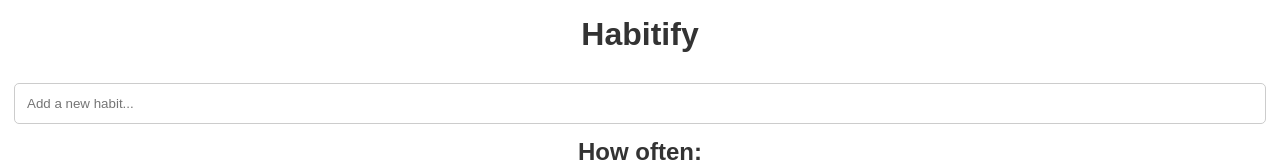
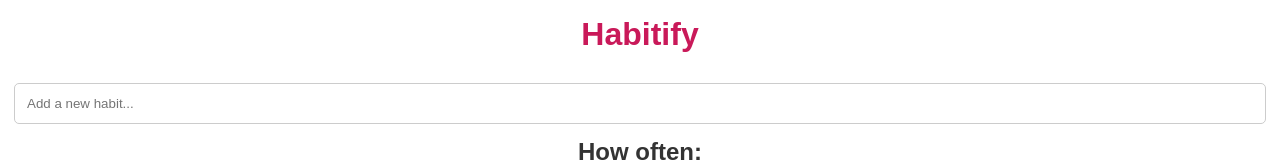
Before and after one commit to Thildi/habit-tracker, a Next.js app: page / in a window 1280 px wide. Shown: the top 162 px of the page. Built offline with nearby package versions, Linux system fonts and the light colour scheme.

Commit message:
Change headline color

```diff
--- a/pages/index.js
+++ b/pages/index.js
@@ -77,4 +77,5 @@ const ClearWrapper = styled.div`
 
 const Headline = styled.h1`
   margin: 16px;
+  color: #c91959;
 `;
```
